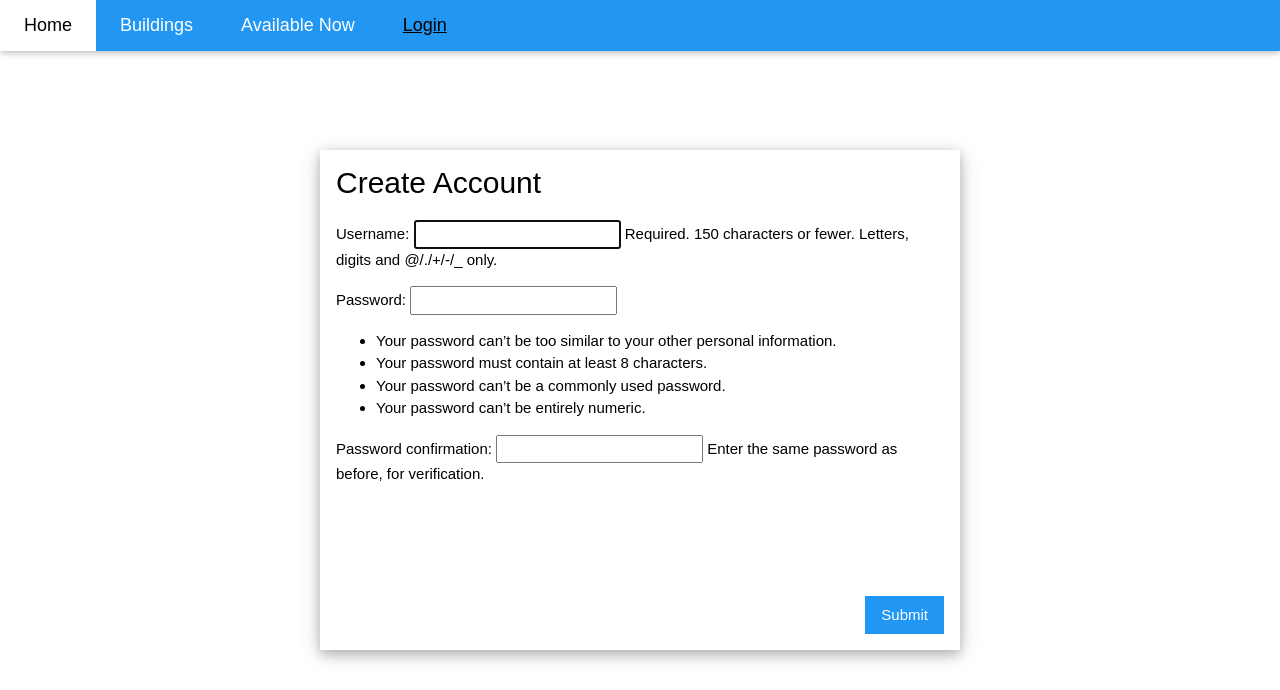
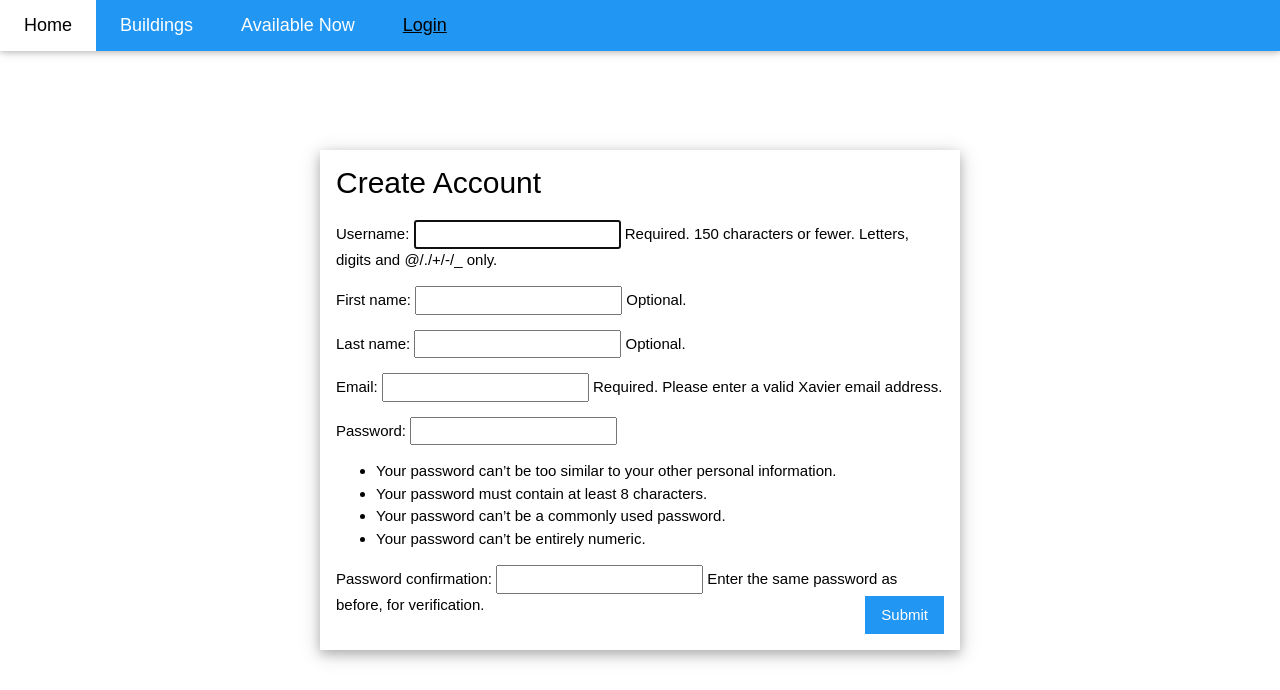
Before and after one commit to Salazars1/XMarksTheSpot, a Django app: page /login/create-account/ in a window 1280 px wide. Shown: the top 690 px of the page. Run offline with Django 3.2, Linux system fonts and the light colour scheme.

Commit message:
accounts now made with email and first/last name
doesn't limit to xavier emails

```diff
--- /dev/null
+++ b/login/forms.py
@@ -0,0 +1,13 @@
+from django import forms
+from django.contrib.auth.forms import UserCreationForm
+from django.contrib.auth.models import User
+
+
+class CreateUserForm(UserCreationForm):
+    first_name = forms.CharField(max_length=30, required=False, help_text='Optional.')
+    last_name = forms.CharField(max_length=30, required=False, help_text='Optional.')
+    email = forms.EmailField(max_length=254, help_text='Required. Please enter a valid Xavier email address.')
+
+    class Meta:
+        model = User
+        fields = ('username', 'first_name', 'last_name', 'email', 'password1', 'password2')
--- a/login/views.py
+++ b/login/views.py
@@ -1,6 +1,7 @@
 from django.contrib.auth import login, authenticate
 from django.contrib.auth.forms import UserCreationForm
 from django.shortcuts import render, redirect
+from .forms import CreateUserForm
 
 # Create your views here.
 def index(request):
@@ -9,7 +10,7 @@ def index(request):
 
 def createAccount(request):
     if request.method == 'POST':
-        form = UserCreationForm(request.POST)
+        form = CreateUserForm(request.POST)
         if form.is_valid():
             form.save()
             username = form.cleaned_data.get('username')
@@ -19,5 +20,5 @@ def createAccount(request):
             request.session['name'] = username
             return redirect('/home/')
     else:
-        form = UserCreationForm()
+        form = CreateUserForm()
     return render(request, 'Website/CreateAccount.html', {'form': form})
--- a/templates/Website/profile.html
+++ b/templates/Website/profile.html
@@ -4,6 +4,8 @@
 <ul>
 {% if user %}
     <p>Username: {{ user.username }}</p>
+    <p>Email: {{ user.email }}</p>
+    <p>Name: {{ user.first_name }} {{ user.last_name }}</p>
     <p>Reservations:</p>
     {% for r in reservationList %}
     <li>{{ r }}</li>
```
